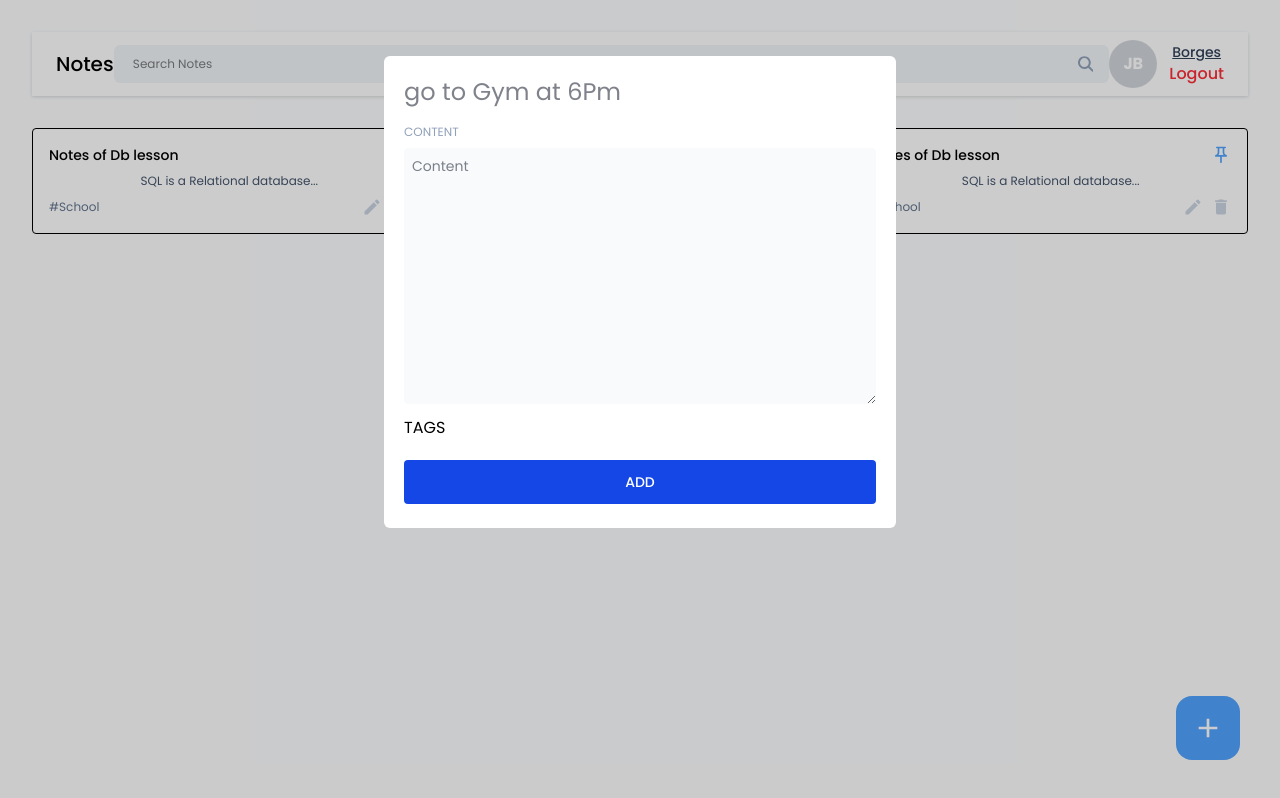
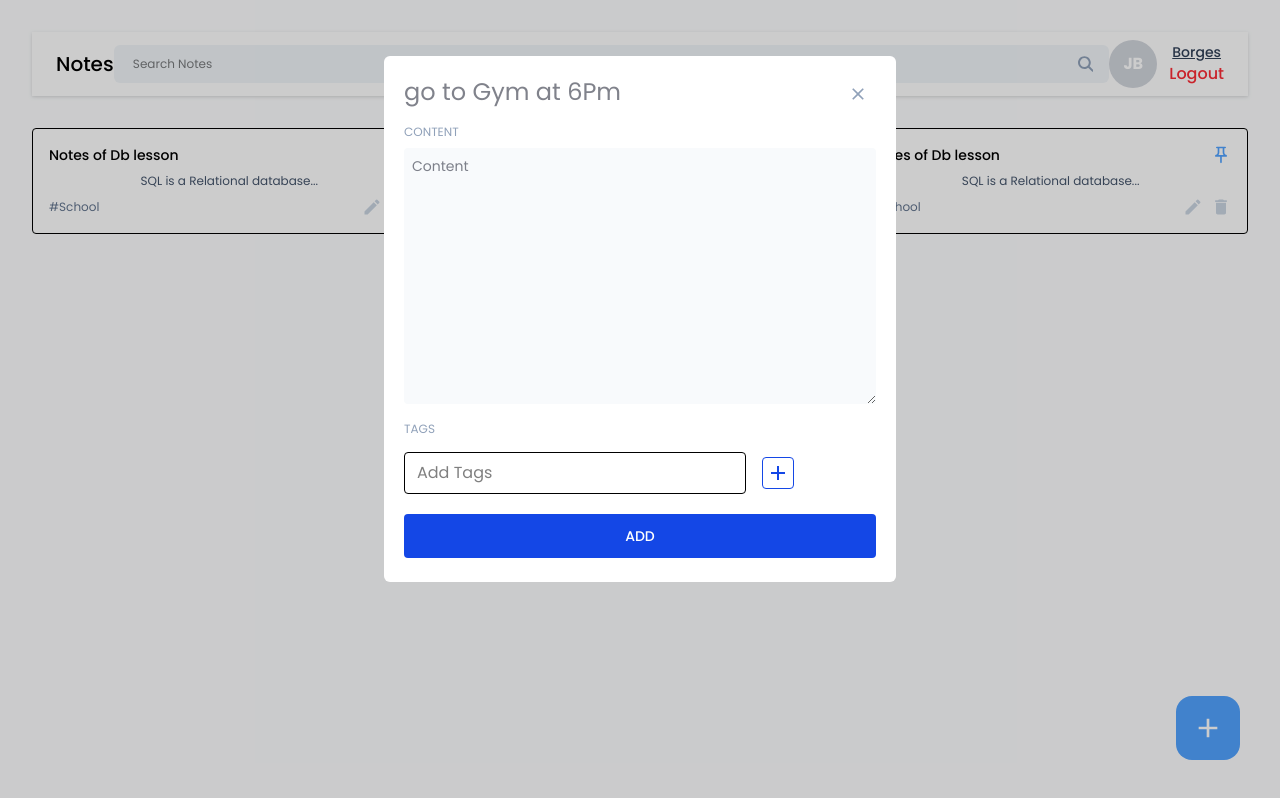
Before and after one commit to Rizandrodev/Notes-app, a React (Vite) app: page /dashboard in a window 1280 px wide. Both pictures are taken after a click on the button 1208 px from the left and 728 px from the top of the page. Built offline with nearby package versions, Linux system fonts and the light colour scheme.

Commit message:
fix:resolve some bugs in react modal on TagInput

```diff
--- a/src/components/pages/Home/AddEditNotesCards.jsx
+++ b/src/components/pages/Home/AddEditNotesCards.jsx
@@ -1,14 +1,46 @@
-import React from "react";
+import React, { useState } from "react";
+import TagInput from "../../input/tagInput";
+import { MdClose } from "react-icons/md";
 
-const AddEditNotesCards=()=>{
+const AddEditNotesCards = ({ noteData,type,onclose }) => {
+    const [title, setTitle] = useState("");
+    const [tags, setTags] = useState([]);
+    const [content, setContent] = useState(""); // Corrigido o estado de content
 
-    return(
-        <>
+    const [error,setError]=useState(null)
+
+    const addNewNote=async ()=>{}
+    const EditNote=async()=>{}
+
+    const handleAddNote=()=>{
+        if (!title || !content) {
+            setError(`Please enter the ${!title ? "title" : "content"}`);
+            return;
+        }
+        if(type === 'edit'){
+            EditNote()
+        }else{
+            AddNote()
+        }
+            setError("")
+    }
+    return (
+        <div className="relative">
+            {/* Botão de fechar */}
+            <button
+                className="absolute top-2 right-2 text-xl text-slate-400 hover:text-slate-600"
+                onClick={onclose}
+            >
+                <MdClose />
+            </button>
+
             <div className="flex flex-col gap-2">
                 <label className="input-label">
                     <input
                         className="text-2xl text-slate-950 outline-none"
                         placeholder="go to Gym at 6Pm"
+                        value={title}
+                        onChange={({ target }) => setTitle(target.value)}
                     />
                 </label>
             </div>
@@ -20,20 +52,22 @@ const AddEditNotesCards=()=>{
                     className="text-sm text-slate-950 outline-none bg-slate-50 p-2 rounded"
                     placeholder="Content"
                     rows={12}
+                    value={content} // Corrigido para usar o estado de content
+                    onChange={({ target }) => setContent(target.value)}
                 />
             </div>
 
             <div className="mt-3">
-            <label className="inpu-label">TAGS</label>
+                <label className="input-label">TAGS</label>
+                <TagInput setTags={setTags} tags={tags} />
             </div>
+            {error && <p className="text-red-500 text-xs pb-1">{error}</p>}
 
-        <button className="btn-primary font-medium mt-5 p-3" onClick={()=>{}}>
+            <button className="btn-primary font-medium mt-5 p-3" onClick={() => handleAddNote()}>
                 ADD
             </button>
-        </>
+        </div>
+    );
+};
 
-
-    )
-}
-
-export default AddEditNotesCards
+export default AddEditNotesCards;
--- a/src/components/pages/Home/Home.jsx
+++ b/src/components/pages/Home/Home.jsx
@@ -71,13 +71,18 @@ const Home = () => {
                 className="w-[40%] max-h3/4 bg-white rounded-md mx-auto mt-14 p-5"
                 isOpen={openAddEditModal.isShown}
                 onRequestClose={handleCloseModal}
+
                 style={{
                     overlay: {
                         backgroundColor: "rgba(0,0,0,0.2)"
                     }
                 }}
             >
-                <AddEditNotesCards />
+                <AddEditNotesCards
+                    noteData={openAddEditModal.data}
+                    type={openAddEditModal.type}
+                     onclose={{isShown:false,type:"add",data:null}}
+               />
             </Modal>
         </>
     );
```
Lines whose indentation alone changed are shown as unchanged.
